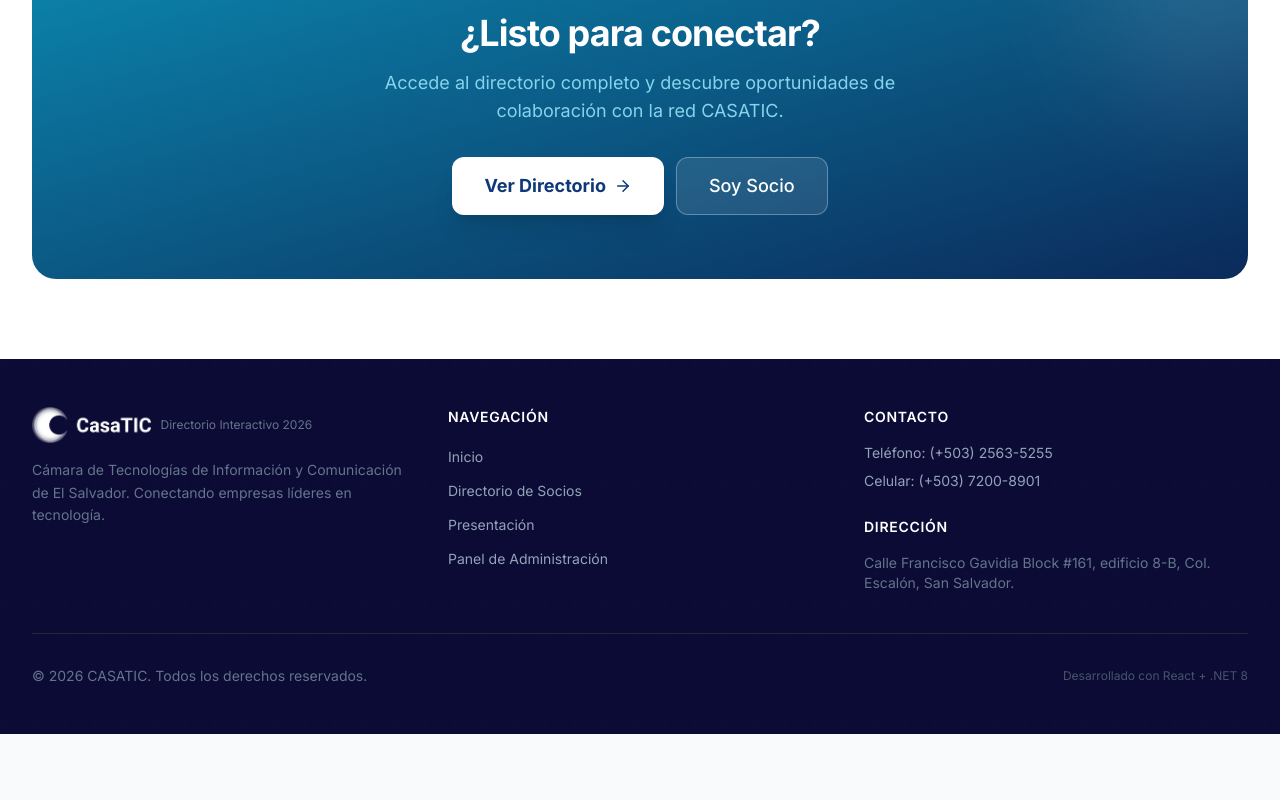
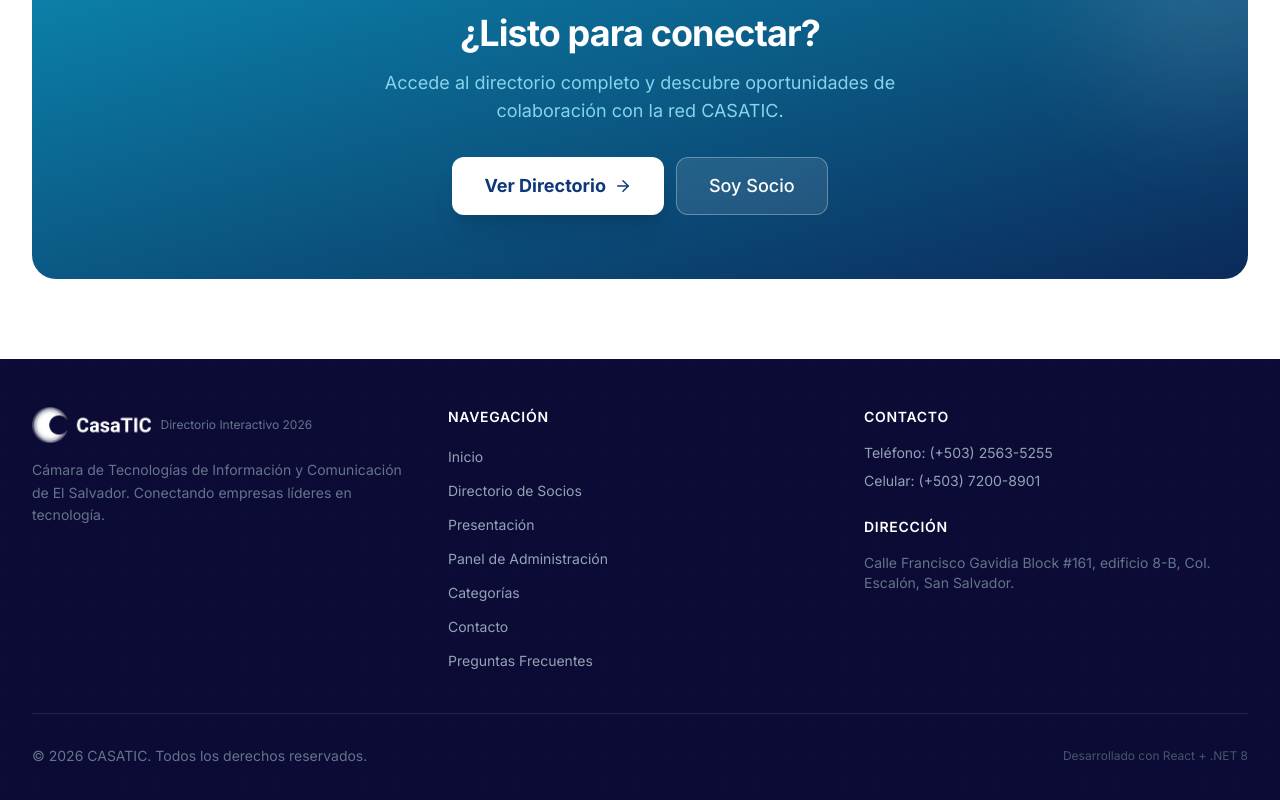
Before and after one commit to CASATIC2026/Directorio-Interactivo-de-CASATIC-2026---Frontend, a React (Vite) app: page / in a window 1280 px wide. Shown: the part 1686-2486 px from the top of the page. Before the commit the page ends 2420 px from the top, so only its background shows below. Built offline with nearby package versions, Linux system fonts and the light colour scheme; no server answers.

Commit message:
e creado en el footer los link de categorias contactos y preguntas frecuentes con sus respectivos link

```diff
--- a/src/components/Layout/PublicLayout.jsx
+++ b/src/components/Layout/PublicLayout.jsx
@@ -137,6 +137,9 @@
                 <li><Link to="/directorio" className="text-sm hover:text-white transition-colors">Directorio de Socios</Link></li>
                 <li><Link to="/presentacion" className="text-sm hover:text-white transition-colors">Presentación</Link></li>
                 <li><Link to="/admin/login" className="text-sm hover:text-white transition-colors">Panel de Administración</Link></li>
+                <li><Link to="/categorias" className="text-sm hover:text-white transition-colors">Categorías</Link></li>
+                <li><Link to="/contacto" className="text-sm hover:text-white transition-colors">Contacto</Link></li>
+                <li><Link to="/faq" className="text-sm hover:text-white transition-colors">Preguntas Frecuentes</Link></li>
               </ul>
             </div>
             <div>
```
